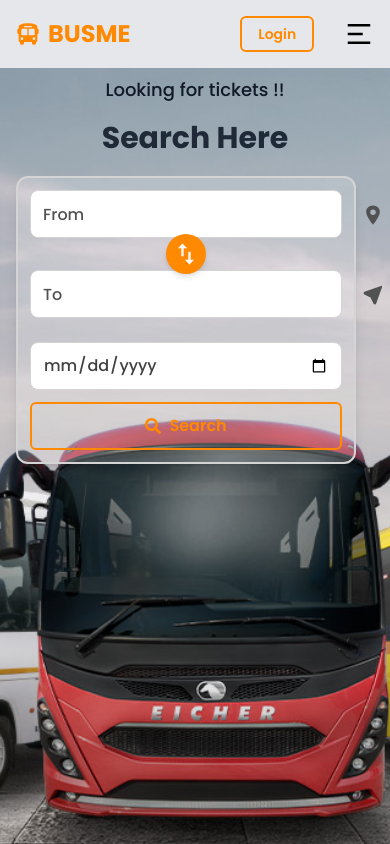
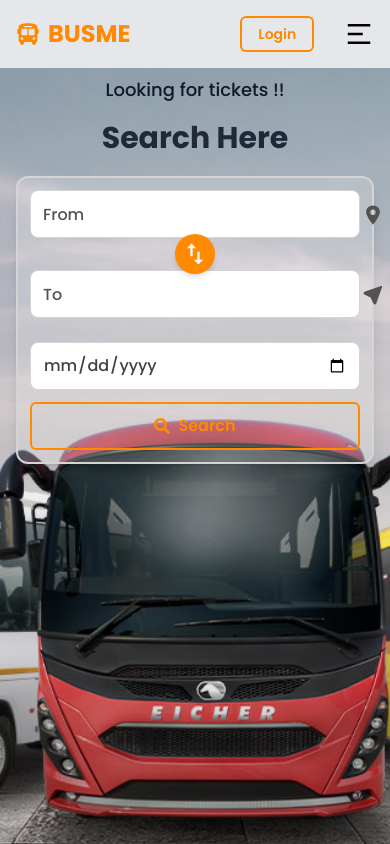
Before and after one commit to vikasprajapati-01/BusMe, a React (Vite) app in the folder frontend/: page / in a window 390 px wide. Shown: the top 844 px of the page. Built offline with nearby package versions, Linux system fonts and the light colour scheme.

Commit message:
removing the ocation changes

```diff
--- a/frontend/src/pages/Home/Hero.jsx
+++ b/frontend/src/pages/Home/Hero.jsx
@@ -165,7 +165,7 @@
 
                         {/* Search section */}
                         <motion.div
-                            className='w-full max-w-[95%] sm:max-w-[90%] md:max-w-[85%] lg:max-w-[80%] bg-neutral-50/20 border-2 border-neutral-300 shadow-lg rounded-xl p-3 my-5'
+                            className='w-full bg-neutral-50/20 border-2 border-neutral-300 shadow-lg rounded-xl p-3 my-5'
                             initial={{ opacity: 0, y: -30 }}
                             animate={{ opacity: 1, y: 0 }}
                             transition={{ duration: 0.95, delay: 0.9, ease: "easeOut" }}>
@@ -177,7 +177,7 @@
                                             {/* From input */}
                                             <div className="w-full sm:w-1/2 h-12 sm:h-14 border border-neutral-300 bg-white text-base text-neutral-700 font-medium px-3 sm:px-5 flex items-center gap-x-1 rounded-lg">
                                                 <input type="text" placeholder='From' className='flex-1 h-full border-none bg-transparent focus:outline-none placeholder-neutral-600' />
-                                                <div className="w-5 h-5 text-neutral-600 -mr-1 sm:mr-0">
+                                                <div className="w-5 h-5 text-neutral-600">
                                                     <IoLocationSharp size={22} />
                                                 </div>
                                             </div>
@@ -192,7 +192,7 @@
                                             {/* To input */}
                                             <div className="w-full sm:w-1/2 h-12 sm:h-14 border border-neutral-300 bg-white text-base text-neutral-700 font-medium px-3 sm:px-5 flex items-center gap-x-1 rounded-lg">
                                                 <input type="text" placeholder='To' className='flex-1 h-full border-none bg-transparent focus:outline-none placeholder-neutral-600' />
-                                                <div className="w-5 h-5 text-neutral-600 -mr-1 sm:mr-0">
+                                                <div className="w-5 h-5 text-neutral-600">
                                                     <TbLocationFilled size={22} />
                                                 </div>
                                             </div>
```
